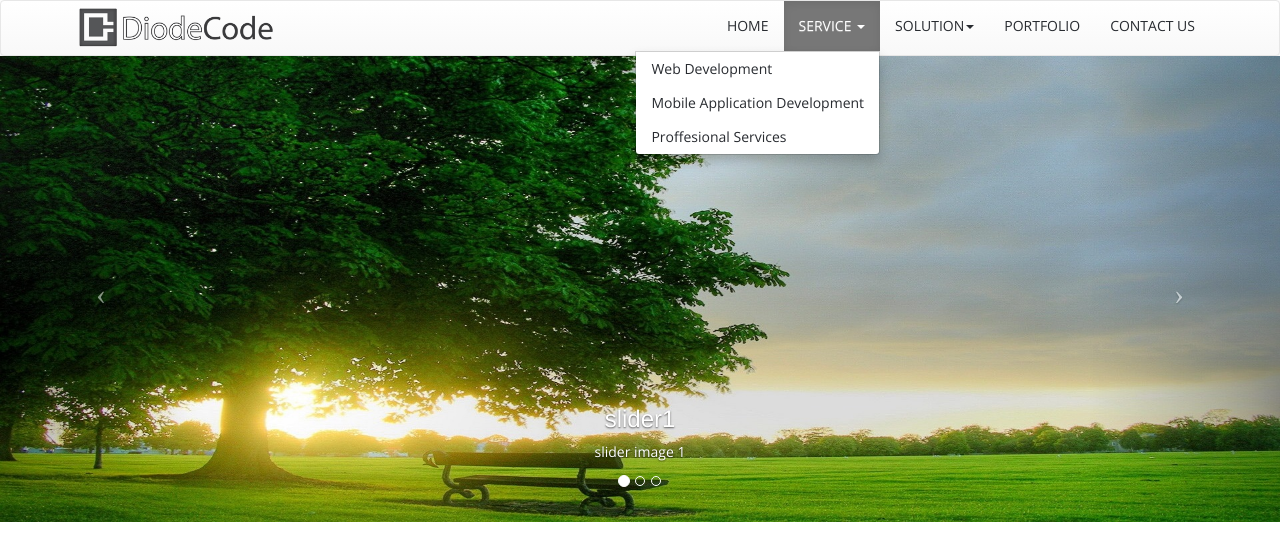
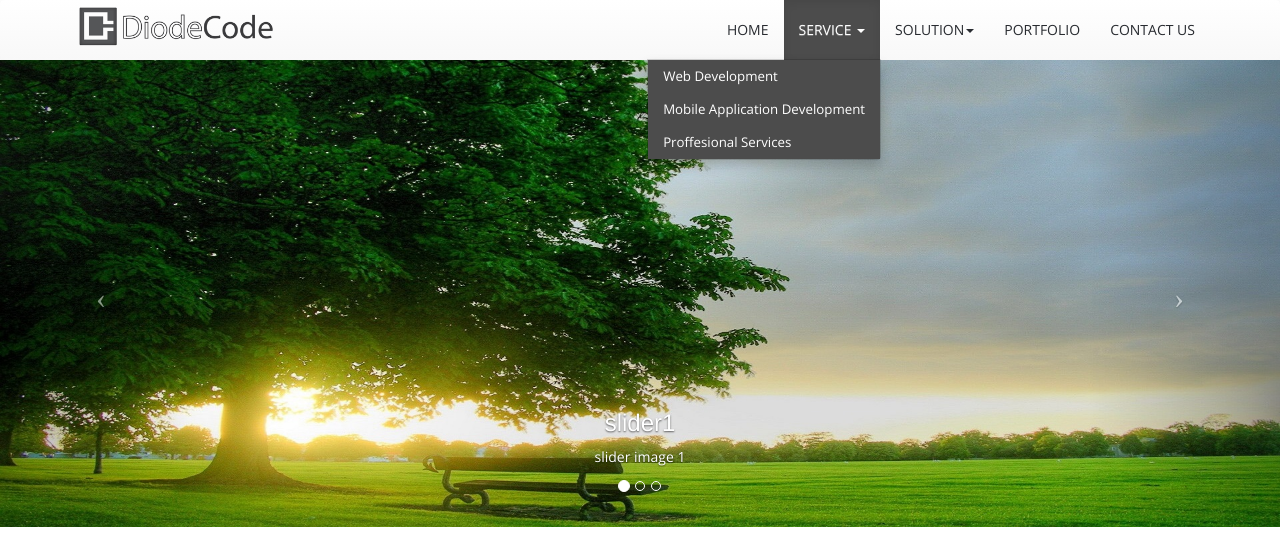
Before and after one commit to shree0282/Diodecode, a PHP site: page /index.php in a window 1280 px wide, after a click on "SERVICE". Shown: the top 554 px of the page. Run offline with PHP 8.4, Linux system fonts and the light colour scheme; some libraries are stand-ins or nearby versions.

Commit message:
All file commited

```diff
--- a/build/style.css
+++ b/build/style.css
@@ -32,17 +32,34 @@ footer {
   .footer1 a:focus {
     color: #3d82f4; }
 
+.navbar-default .navbar-nav > .active > a, .navbar-default .navbar-nav > .open > a {
+  background: #4C4C4C !important;
+  margin-bottom: -1px; }
+
 .navbar-nav li .dropdown-menu {
   padding: 0; }
   .navbar-nav li .dropdown-menu li a {
-    padding: 7px 15px; }
+    padding: 7px 15px;
+    background: #4C4C4C;
+    color: white !important;
+    font-size: .95em; }
+
+.navbar-nav li .dropdown-menu {
+  margin: -1px; }
+
+.navbar-nav > li > a {
+  padding-top: 20px !important;
+  padding-bottom: 20px !important; }
+
+.navbar-default {
+  border: none !important; }
 
 .nav li a {
   color: #282b30 !important; }
 
 .nav li a:hover {
   color: white !important;
-  background: #4C4C4C !important; }
+  background: #777 !important; }
 
 .nav li a:focus {
   background: #777777 !important;
@@ -144,12 +161,6 @@ p {
   font-family: 'Open Sans', sans-serif;
   font-size: 18px; }
 
-.features {
-  background: red;
-  display: block;
-  text-align: center;
-  padding: 80px; }
-
 .contact-page {
   font-family: 'Open Sans', sans-serif;
   color: #333; }
--- a/development/style.scss
+++ b/development/style.scss
@@ -48,6 +48,15 @@ footer{
 	}
 }
 // footer styling end here
+
+
+.navbar-default .navbar-nav>.active>a, .navbar-default .navbar-nav>.open>a {
+background:#4C4C4C !important;
+margin-bottom:-1px;
+
+}
+
+
 .navbar-nav{
 	li{
 		.dropdown-menu {
@@ -55,11 +64,27 @@ footer{
 			li {
 				a{
             		padding: 7px 15px;
+            		background:#4C4C4C;
+            		color: white !important;
+            		font-size: .95em;
         		}
        		}
        }
    }
 }
+
+.navbar-nav li .dropdown-menu {
+	margin: -1px;
+}
+
+.navbar-nav>li>a {
+    padding-top:20px !important;
+    padding-bottom: 20px !important;
+}
+.navbar-default {
+    border: none !important;
+    }
+
 
 .nav{
 	li{
@@ -68,7 +93,7 @@ footer{
 		}
 		a:hover{
 			color: white !important;
-			background: #4C4C4C !important;
+			background: #777 !important;
 		}
 		a:focus{
 			background:#777777 !important;
@@ -128,8 +153,8 @@ footer{
 	color: #2a2a2a;
     font-weight: bold;
     text-align: center;
-   font-family: 'Khand', sans-serif;
-   font-size: 40px;
+   	font-family: 'Khand', sans-serif;
+   	font-size: 40px;
 }
 
 .navbar-collapse{
@@ -206,12 +231,12 @@ p{
 // home page styling end here
 
 // contact us styling start from here
-.features{
-	background:red;
-	display:block;
-	text-align:center;
-	padding:80px;
-}
+// .features{
+// 	background:red;
+// 	display:block;
+// 	text-align:center;
+// 	padding:80px;
+// }
 .contact-page{
 	font-family: 'Open Sans', sans-serif;
 	color:#333;
--- a/inc/header.php
+++ b/inc/header.php
@@ -28,7 +28,7 @@
 		<div class="container">
 			<div class="navbar-header">
 				<button type="button" class="navbar-toggle collapsed" data-toggle="collapse" data-target="#toggle-menu" aria-expanded="false">
-					<span class="sr-only">Toggle navigation</span>
+					<!-- <span class="sr-only">Toggle navigation</span> -->
 	                  <span class="icon-bar"></span>
 	                  <span class="icon-bar"></span>
 	                  <span class="icon-bar"></span>
--- a/portfolio.php
+++ b/portfolio.php
@@ -5,7 +5,7 @@ include "inc/header.php";
 <div class="container-fluid" style="margin-top: -20px">
    <div class="row" >
    		<div style="margin: auto; text-align: center; background: #4EC5BF;  padding: 100px; display: block;  " >
-   			<h1 class="heading" style="color: white;  ">Portfolio</h1>
+   			<h1 class="heading" style="color: white; "> Portfolio </h1>
    		</div>
    </div>
 </div>
```
